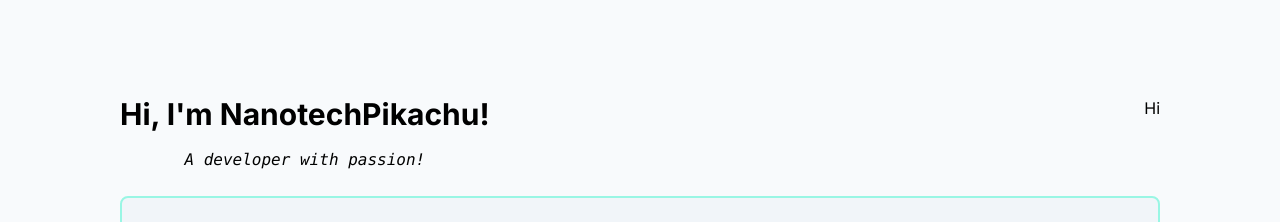
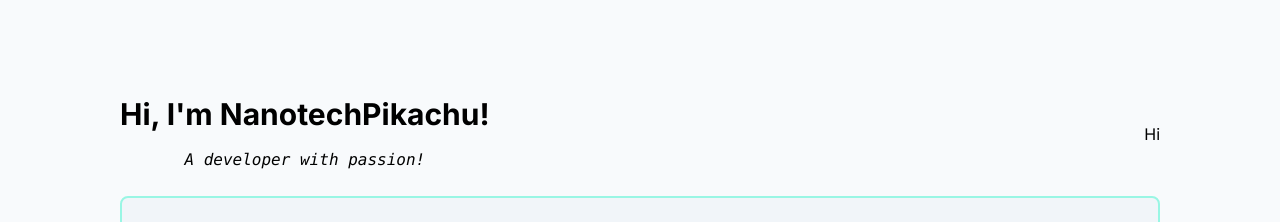
Before and after one commit to NanotechPikachu/Portfolio, a Next.js app: page / in a window 1280 px wide. Shown: the top 222 px of the page. Built offline with nearby package versions, Linux system fonts and the light colour scheme.

Commit message:
Update Av.jsx

```diff
--- a/src/components/Av.jsx
+++ b/src/components/Av.jsx
@@ -1,6 +1,6 @@
 export default function Av() {
   return (
-    <div className="ml-6 mr-6 flex flex-col md:flex-row md:justify-between">
+    <div className="ml-6 mr-6 flex flex-col md:flex-row md:justify-between items-center">
     <div>
     <h1 className="font-bold text-center text-2xl md:text-3xl dark:text-white text-black mb-4">Hi, I&apos;m NanotechPikachu!</h1>
     <p className="font-mono text-sm dark:text-zinc-50 text-black md:text-base text-center"><i>A developer with passion!</i></p>
```
